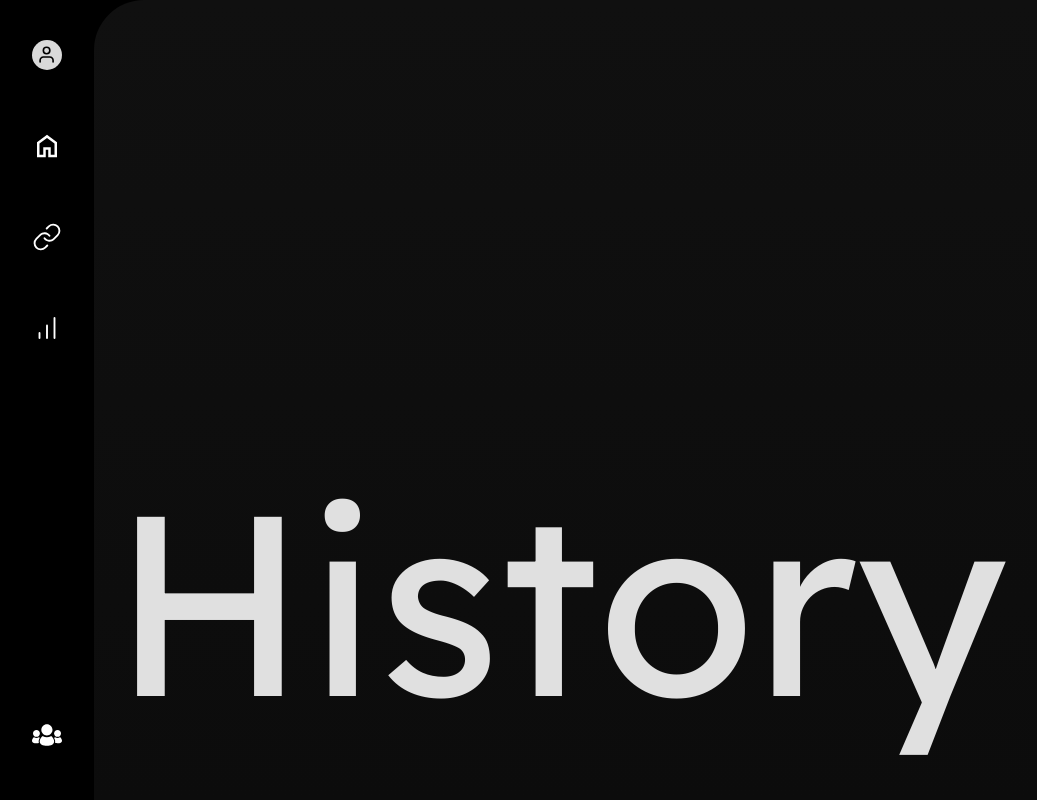
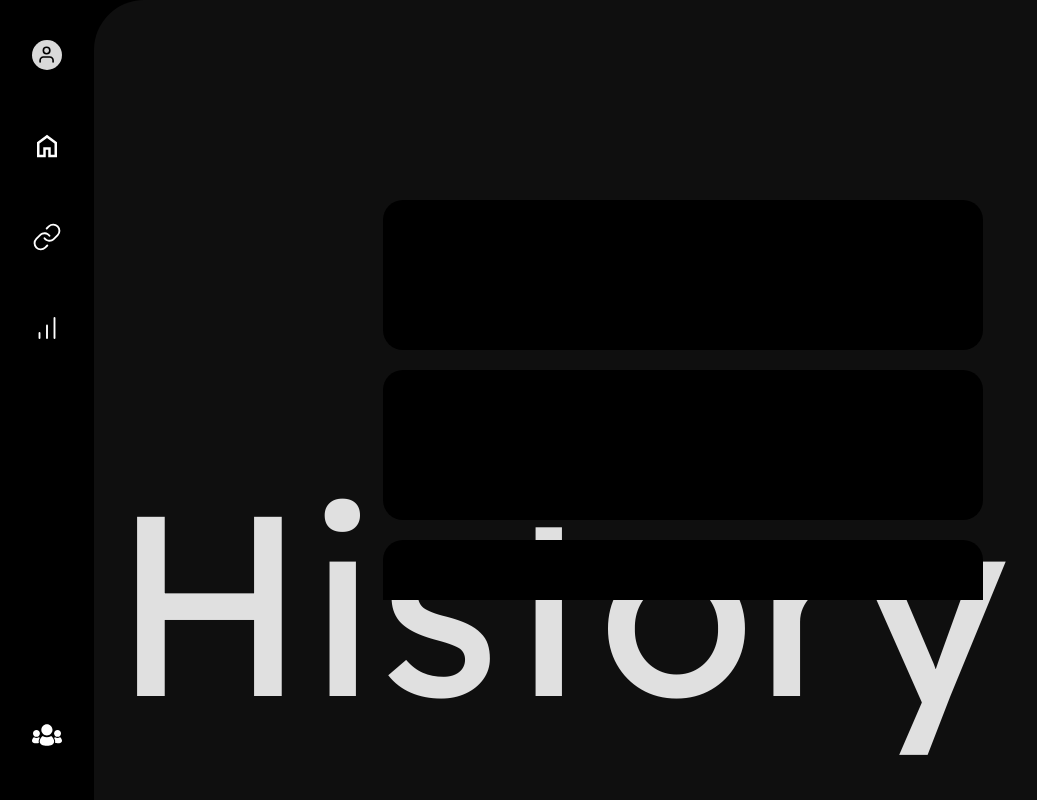
Before and after one commit to Dharaneeshsl/web-frontend, a React (Vite) app: page /history in a window 1280 px wide. Shown: the top 800 px of the page, without its empty margins (8-1045 px from the left). Built offline with nearby package versions, Linux system fonts and the light colour scheme; a web font is replaced by a local one.

Commit message:
create List

```diff
--- a/src/App.jsx
+++ b/src/App.jsx
@@ -5,6 +5,7 @@ import History from './history.jsx';
 import Dashboard from "./Dashboard.jsx";
 import Contributors from "./contributors.jsx";
 import LandingPage from "./landingpage.jsx";
+import UrlHistory from "./urlhistory.jsx";
 function App() {
 
   return(
--- a/src/generate.jsx
+++ b/src/generate.jsx
@@ -175,7 +175,6 @@ function Generate() {
     axios
       .post("http://localhost:5000/shorten/shorten", {
         longUrl: url,
-        qrCodeENC: qrCodeBase64,
       })
       .then((response) => {
         console.log("API Response:", response.data);
--- a/src/history.css
+++ b/src/history.css
@@ -33,19 +33,12 @@
   position: absolute;
   right: 0;
   top: 0;
-  display: flex;
+
   overflow: visible;
 }
+.listcomp{
+  height: 100%;
+  width: 100%;
+  position: absolute;
 
-.logo > h1 {
-
-  z-index: 200;
-  position: fixed;
-  left: 120px;
-
-  top: 55%;
-  margin: 0;
-  display: flex;
-  font-weight: 400;
-  font-size: 16rem;
 }
--- a/src/history.jsx
+++ b/src/history.jsx
@@ -6,7 +6,7 @@ import { useEffect } from "react";
 import Lenis from "lenis";
 import gsap from "gsap";
 import ScrollTrigger from "gsap/ScrollTrigger";
-
+import UrlHistory from "./urlhistory";
 function History() {
    useEffect(() => {const lenis = new Lenis();
 
@@ -20,9 +20,12 @@ function History() {
        <Navbar></Navbar>
 
        <div className="history-container">
+
        <div className="curve"></div>
-       <div className="logo"><h1>History</h1></div>
-        <ScrollCards/>
+       <div className="listcomp">
+         <UrlHistory></UrlHistory></div>
+
+
 
 
          </div>
--- a/src/index.css
+++ b/src/index.css
@@ -20,7 +20,6 @@ html,body{
   width: 100%;
   height: 100%;
 
-
 }
 
 ::-webkit-scrollbar {
--- a/src/recents.jsx
+++ b/src/recents.jsx
@@ -16,6 +16,16 @@ function Recents() {
 
   useEffect(() => {
     const dashboard = document.querySelector('.dashboard-container');
+        axios.get("http://127.0.0.1:5000/analytics/recent")
+      .then((response) => {
+        setClicks(response.data.clicks);
+        setExpiryDate(formatDate(response.data.expiryDate));
+        setShortCode(response.data.shortCode);
+        console.log(response.data);
+      })
+      .catch((error) => {
+        console.error("Error fetching recents:", error);
+      });
 
     if (dashboard) {
       dashboard.addEventListener('mousemove', (e) => {
@@ -33,17 +43,7 @@ function Recents() {
         dashboard.removeEventListener('mousemove', () => {});
       }
     };
-    axios
-      .get("http://127.0.0.1:5000/analytics/recent")
-      .then((response) => {
-        setClicks(response.data.clicks);
-        setExpiryDate(formatDate(response.data.expiryDate));
-        setShortCode(response.data.shortCode);
-        console.log(response.data);
-      })
-      .catch((error) => {
-        console.error("Error fetching recents:", error);
-      });
+
   }, [refreshKey]);
   const handleAnchorClick = (event) => {
     event.preventDefault(); // Prevent default anchor behavior
--- /dev/null
+++ b/src/urlhistory.css
@@ -0,0 +1,52 @@
+.listbg{
+     background-color: rgb(15, 15, 15);
+      height: 100%;
+    width: 100%;
+    position: absolute;
+    top: 0;
+    left: 0;
+    z-index: 1;
+
+
+
+}
+.listcont{
+    position: absolute;
+    top: 50%;
+    left: 50%;
+    height: 400px;
+    width: 100%;
+    overflow: auto;
+    transform: translate(-50%,-50%);
+    z-index: 3;
+    pointer-events: auto;
+
+}
+.itemlist{
+    display: flex;
+    gap: 20px;
+    flex-direction: column;
+    justify-content: center;
+    align-items: center;
+
+}
+
+.items{
+    background-color: black;
+    border-radius: 20px;
+    width: 600px;
+    height: 150px;
+
+}
+.logo > h1 {
+
+  z-index: 2;
+  position: fixed;
+  left: 120px;
+
+  top: 55%;
+  margin: 0;
+  display: flex;
+  font-weight: 400;
+  font-size: 16rem;
+}
--- /dev/null
+++ b/src/urlhistory.jsx
@@ -0,0 +1,28 @@
+import "./urlhistory.css";
+
+import Navbar from "./navbar";
+import { useEffect } from "react";
+
+
+export default function UrlHistory(){
+
+
+return (<>
+<div className="listbg">
+    <div className="logo"><h1>History</h1></div>
+<div className="listcont lenis-ignore">
+    <div className="itemlist">
+    <div className="items"></div>
+     <div className="items"></div>
+      <div className="items"></div>
+      <div className="items"></div>
+     <div className="items"></div>
+      <div className="items"></div>
+      </div>
+</div>
+</div>
+
+
+</>)
+
+}
```
Also changed, not shown: scrollcards.jsx (added, +158 -0 lines), src/navbar.jsx (+141 -33 lines).
